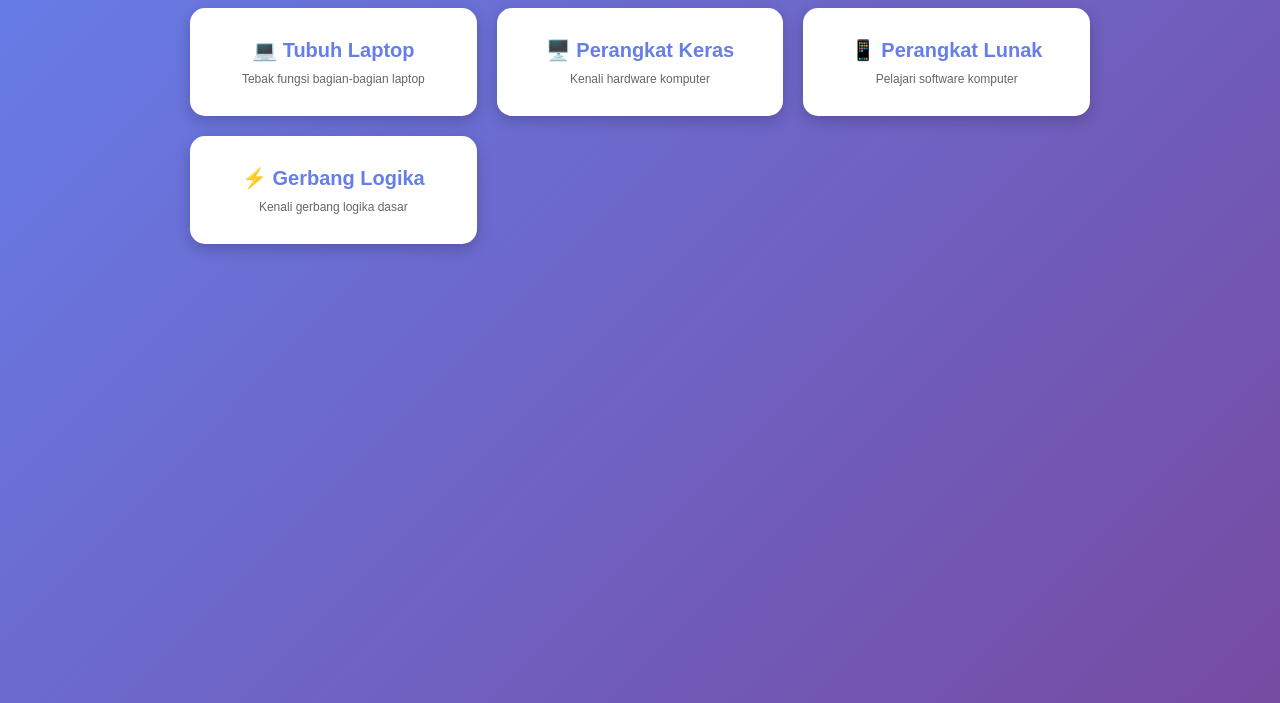
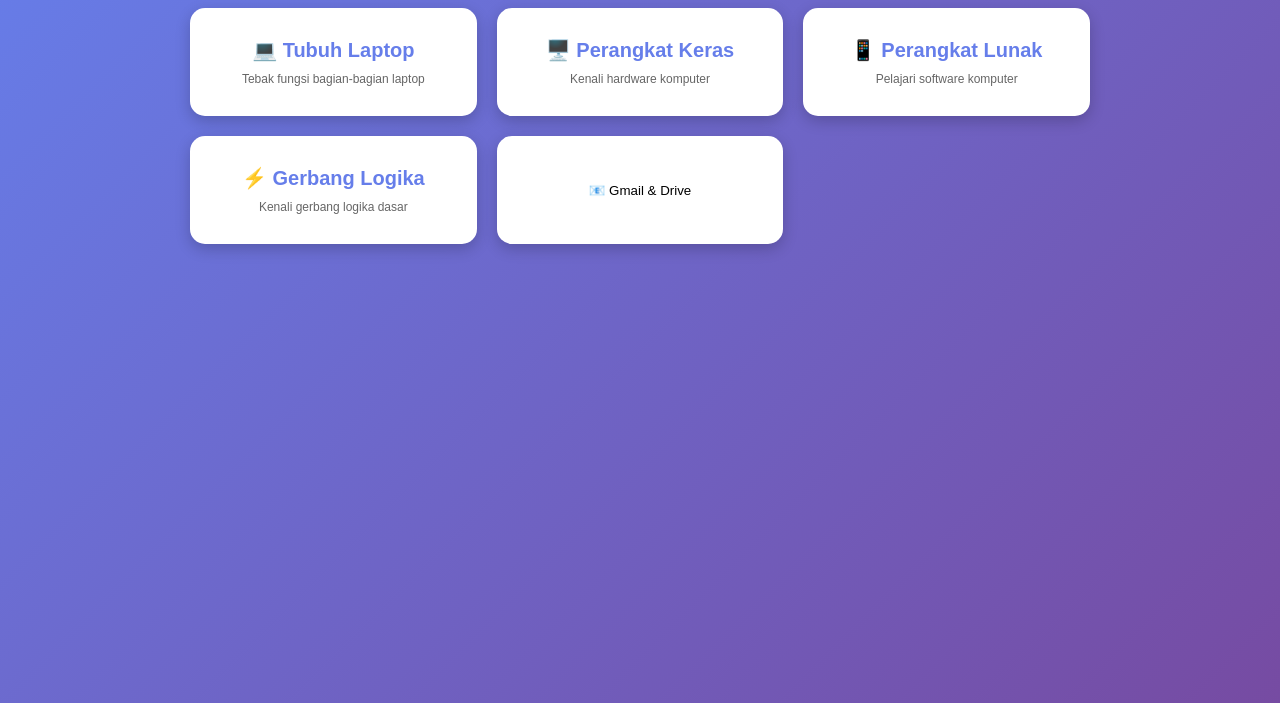
Before and after one commit to Davano123456789/game_tik, a plain HTML site: page index.html in a window 1280 px wide. Shown: the part 97-800 px from the top of the page. Drawn offline with Linux system fonts and the light colour scheme.

Commit message:
Update index.html

```diff
--- a/index.html
+++ b/index.html
@@ -284,6 +284,9 @@
         <button class="menu-btn" onclick="startGame('logicgates')">
           <h2>⚡ Gerbang Logika</h2>
           <p>Kenali gerbang logika dasar</p>
+        </button>
+        <button class="menu-btn" onclick="startGame('gmail_drive')">
+          📧 Gmail & Drive
         </button>
       </div>
 
@@ -782,6 +785,128 @@
             ],
           },
         ],
+        gmail_drive: [
+          {
+            image: "gmail.png",
+            question: "Apa kegunaan Gmail?",
+            correct:
+              "Untuk mengirim dan menerima pesan secara cepat melalui internet",
+            options: [
+              "Untuk mengirim dan menerima pesan secara cepat melalui internet",
+              "Untuk menyimpan file secara online",
+              "Untuk mengedit dokumen",
+              "Untuk browsing internet",
+            ],
+          },
+          {
+            image: "gmail.png",
+            question:
+              "Apakah Gmail di HP dan laptop bersambung jika akunnya sama?",
+            correct: "Ya, bersambung karena menggunakan akun yang sama",
+            options: [
+              "Ya, bersambung karena menggunakan akun yang sama",
+              "Tidak, harus login terpisah",
+              "Hanya di HP saja",
+              "Hanya di laptop saja",
+            ],
+          },
+          {
+            image: "gmail.png",
+            question: "Kalau mau kirim email, klik tombol apa?",
+            correct: "Tulis",
+            options: ["Tulis", "Kirim", "Buat", "Mulai"],
+          },
+          {
+            image: "gmail.png",
+            question: "Kotak Masuk isinya apa?",
+            correct: "Semua pesan yang diterima di Gmail",
+            options: [
+              "Semua pesan yang diterima di Gmail",
+              "Semua pesan yang dikirim",
+              "Semua pesan yang dihapus",
+              "Semua pesan draft",
+            ],
+          },
+          {
+            image: "gmail.png",
+            question: "Halaman Terkirim maksudnya apa?",
+            correct: "Semua pesan yang berhasil dikirim",
+            options: [
+              "Semua pesan yang berhasil dikirim",
+              "Semua pesan yang diterima",
+              "Semua pesan yang belum dikirim",
+              "Semua pesan yang dihapus",
+            ],
+          },
+          {
+            image: "gmail.png",
+            question: "Ketika kirim Gmail, isinya apa saja?",
+            correct: "Kepada, Subjek, Body",
+            options: [
+              "Kepada, Subjek, Body",
+              "Nama, Alamat, Pesan",
+              "Judul, Isi, Lampiran",
+              "Dari, Ke, Tanggal",
+            ],
+          },
+          {
+            image: "gmail.png",
+            question: "Urutan penulisan email yang sopan tahapannya bagaimana?",
+            correct: "Salam pembuka, Perkenalan singkat, Isi, Penutup",
+            options: [
+              "Salam pembuka, Perkenalan singkat, Isi, Penutup",
+              "Isi, Salam, Penutup, Perkenalan",
+              "Perkenalan, Isi, Salam, Penutup",
+              "Penutup, Isi, Salam, Perkenalan",
+            ],
+          },
+          {
+            image: "drive.png",
+            question: "Google Drive itu apa?",
+            correct:
+              "Tempat penyimpanan online untuk menyimpan, mengedit, dan berbagi file",
+            options: [
+              "Tempat penyimpanan online untuk menyimpan, mengedit, dan berbagi file",
+              "Aplikasi untuk mengirim email",
+              "Aplikasi untuk browsing internet",
+              "Aplikasi untuk edit foto",
+            ],
+          },
+          {
+            image: "drive.png",
+            question: "Apakah Google Drive bisa diakses banyak orang?",
+            correct: "Ya, jika pengguna mengizinkan",
+            options: [
+              "Ya, jika pengguna mengizinkan",
+              "Tidak, hanya pemilik saja",
+              "Ya, semua orang bisa akses otomatis",
+              "Tidak, harus bayar dulu",
+            ],
+          },
+          {
+            image: "drive.png",
+            question: "Pengguna bisa mengizinkan akses berupa apa saja?",
+            correct: "Editor dan Perlihat",
+            options: [
+              "Editor dan Perlihat",
+              "Tulis dan Hapus",
+              "Baca dan Kirim",
+              "Upload dan Download",
+            ],
+          },
+          {
+            image: "drive.png",
+            question: "Maksud dari izin 'Editor' itu bagaimana?",
+            correct:
+              "Pengguna lain bisa mengupload dan mengedit file di Drive kita",
+            options: [
+              "Pengguna lain bisa mengupload dan mengedit file di Drive kita",
+              "Pengguna lain hanya bisa melihat file saja",
+              "Pengguna lain bisa menghapus akun kita",
+              "Pengguna lain tidak bisa akses sama sekali",
+            ],
+          },
+        ],
       };
 
       let currentCategory = "";
@@ -808,7 +933,6 @@
         answered = false;
         const question = currentQuestions[currentQuestionIndex];
 
-        // tampilkan gambar
         document.getElementById("questionImg").src = question.image;
         document.getElementById("questionText").textContent = question.question;
         document.getElementById("nextBtn").style.display = "none";
```
